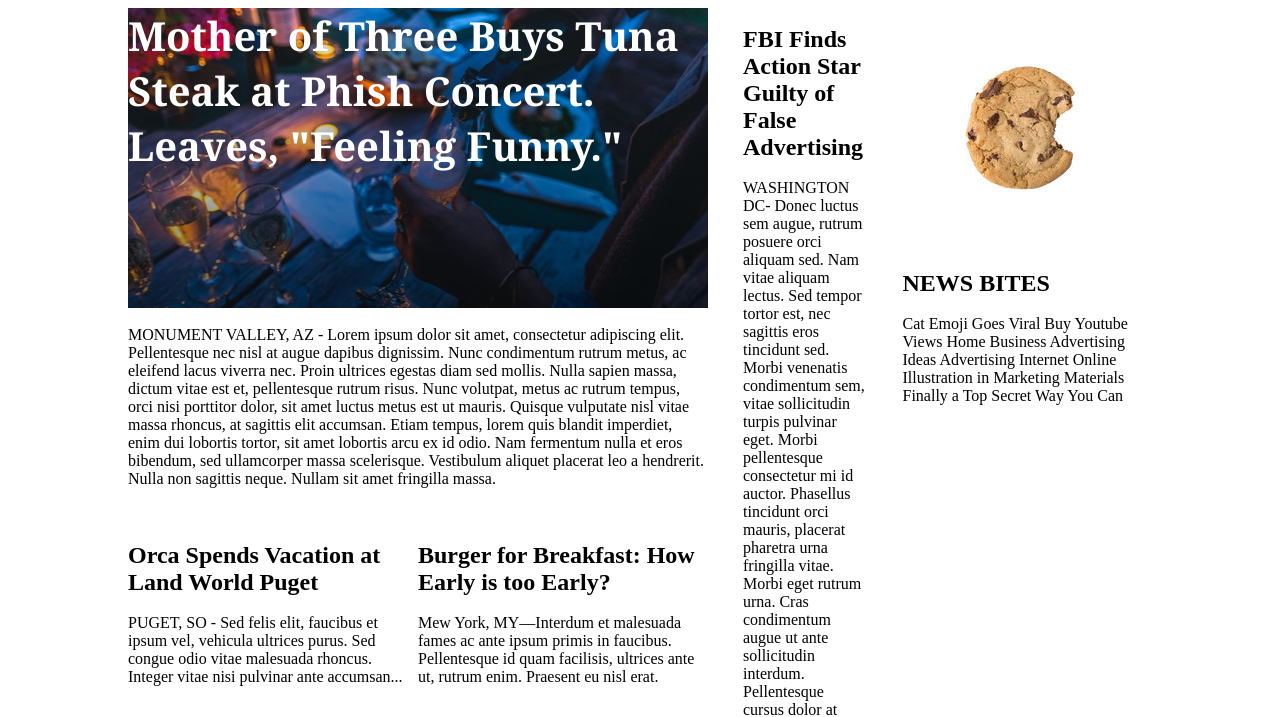
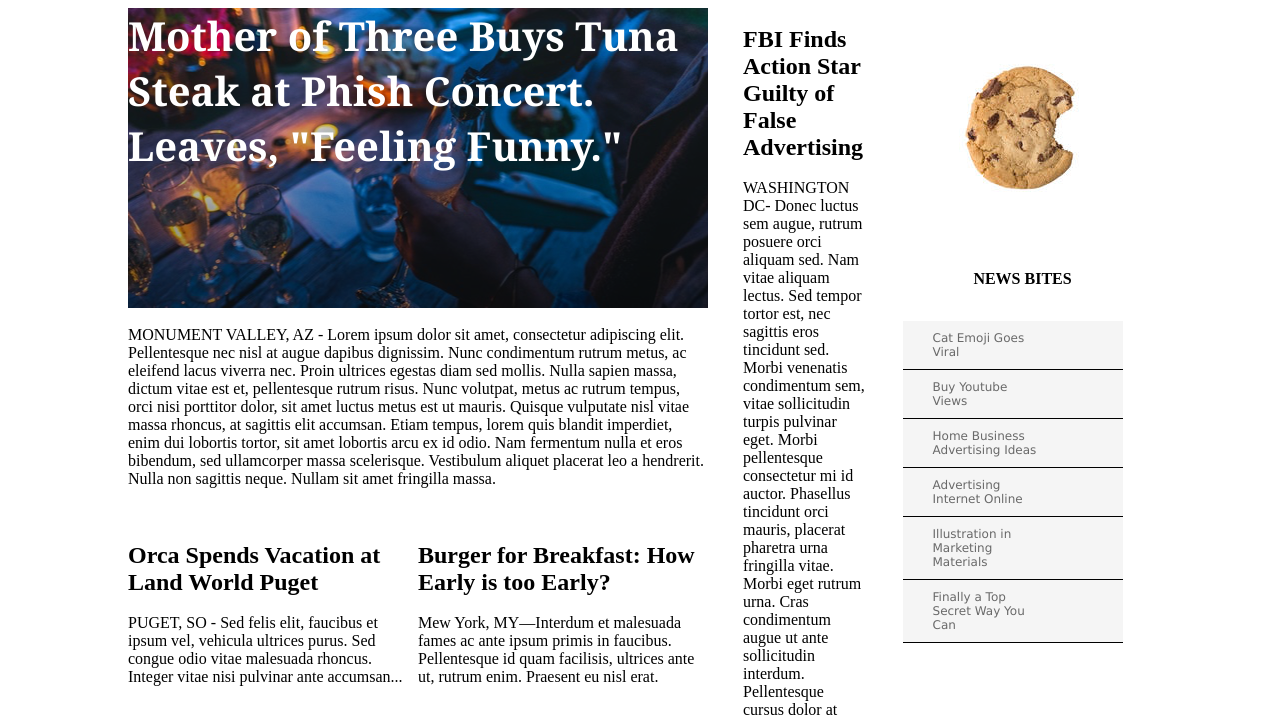
Before and after one commit to kzack123/My-Times, a plain HTML site: page index.html in a window 1280 px wide. Shown: the part 92-809 px from the top of the page. Drawn offline with Linux system fonts and the light colour scheme.

Commit message:
Finished third column

```diff
--- a/index.css
+++ b/index.css
@@ -65,11 +65,6 @@ a {
   margin-right: 35px;
 }
 
-#small {
-  width: 240px;
-  margin-right: 35px;
-}
-
 #main {
   display: flex;
   background-image: url('images/img-story-main.png');
@@ -121,3 +116,27 @@ a {
   justify-content: center;
   height: 300px;
 }
+
+#small {
+  width: 240px;
+  margin-right: 35px;
+  display: flex;
+  flex-direction: column;
+  justify-content: flex-start;
+}
+
+#small h2 {
+  text-align: center;
+  margin-bottom: 15px;
+  font-size: 16px;
+  font-weight: bold;
+}
+
+#small li {
+  padding: 10px 80px 10px 30px;
+  background-color: WhiteSmoke;
+  font-family: Verdana;
+  font-size: 12px;
+  color: DimGray;
+  border-bottom: 1px solid black;
+}
--- a/index.html
+++ b/index.html
@@ -98,7 +98,16 @@
           <br>
           <h2>NEWS BITES</h2>
           <br>
-          <p>Cat Emoji Goes Viral Buy Youtube Views Home Business Advertising Ideas Advertising Internet Online Illustration in Marketing Materials Finally a Top Secret Way You Can</p>
+        </div>
+        <div>
+          <ul>
+            <li>Cat Emoji Goes Viral</li>
+            <li>Buy Youtube Views</li>
+            <li>Home Business Advertising Ideas</li>
+            <li>Advertising Internet Online</li>
+            <li>Illustration in Marketing Materials</li>
+            <li>Finally a Top Secret Way You Can</li>
+          </ul>
         </div>
       </div>
     </div>
```
